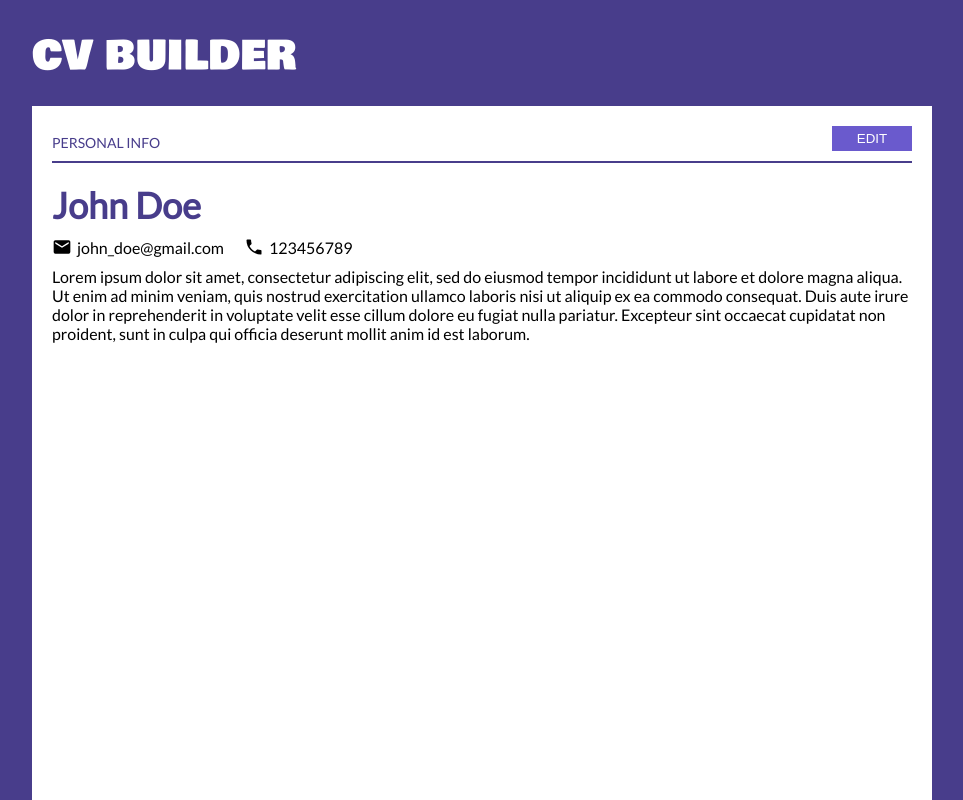
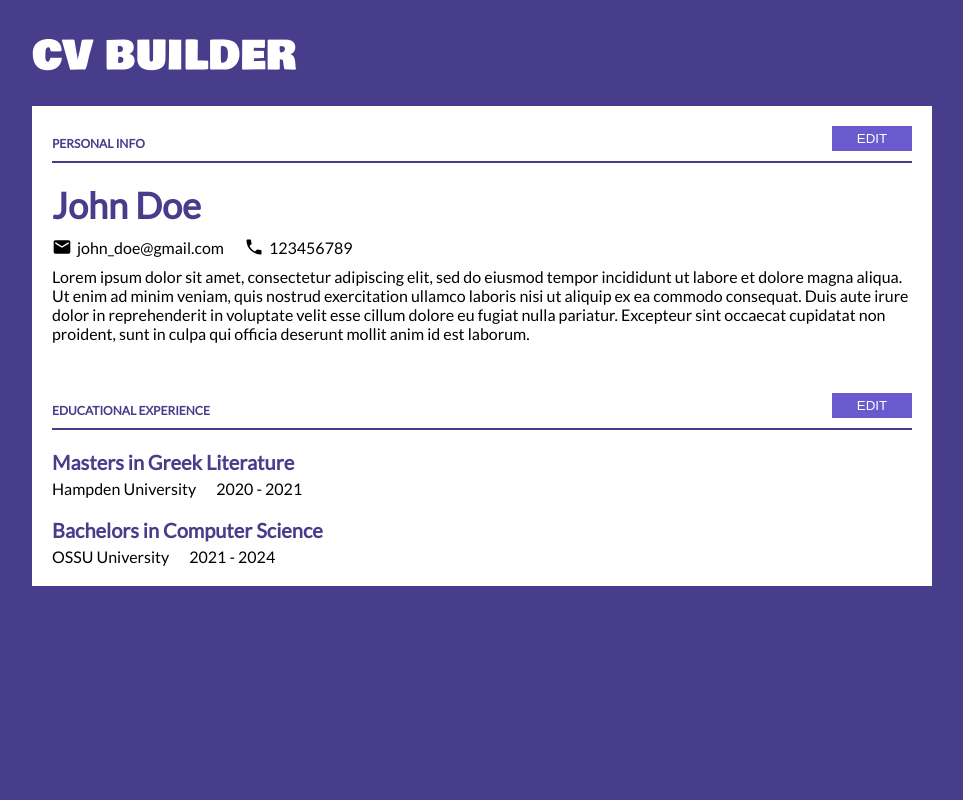
Before and after one commit to shukrirahmat/cv-application, a React (Vite) app: page / in a window 1280 px wide. Shown: the top 800 px of the page, without its empty margins (158-1121 px from the left). Built offline with nearby package versions, Linux system fonts and the light colour scheme.

Commit message:
added educational experiencecomponent

```diff
--- a/src/App.css
+++ b/src/App.css
@@ -25,9 +25,11 @@
 
 .maincontent {
   background-color: white;
-  min-height: 900px;
   margin-top: 20px;
   padding: 20px;
+  display: flex;
+  flex-direction: column;
+  gap: 50px;
 }
 
 .sectionhead {
@@ -38,8 +40,9 @@
 }
 
 .sectionhead p {
-  font-size: 14px;
+  font-size: 12px;
   color: darkslateblue;
+  font-weight: bold;
 }
 
 button {
@@ -135,3 +138,25 @@ button:hover {
   justify-content: end;
   gap: 20px;
 }
+
+.course {
+  font-size: 20px;
+  font-weight: bold;
+  color: darkslateblue;
+}
+
+.education {
+  display: flex;
+  flex-direction: column;
+  gap: 5px;
+}
+
+.schoolndate {
+  display: flex;
+  flex-direction: row;
+  gap: 20px
+}
+
+.educationalexp .sectiondata {
+  gap: 20px;
+}
--- /dev/null
+++ b/src/EducationalExp.jsx
@@ -0,0 +1,37 @@
+function EducationalExp() {
+  const initialdata = [
+    {id: 1, school: 'Hampden University', course: 'Masters in Greek Literature', start: 2020, end: 2021},
+    {id: 2, school: 'OSSU University', course: 'Bachelors in Computer Science', start: 2021, end: 2024},
+  ];
+
+  const isEdit = false;
+
+  const results = (
+    <div className="sectiondata">
+        {initialdata.map((data) => {
+            return (
+                <div className="education" key={data.id}>
+                    <p className="course">{data.course}</p>
+                    <div className="schoolndate">
+                        <p>{data.school}</p>
+                        <p>{data.start} - {data.end}</p>
+                    </div>
+                    </div>
+            )
+        })}
+    </div>
+  )
+
+  return (
+    <div className="educationalexp">
+      <div className="sectionhead">
+        <p>EDUCATIONAL EXPERIENCE</p>
+        <button>EDIT</button>
+      </div>
+      <hr></hr>
+      {isEdit? null : results}
+    </div>
+  );
+}
+
+export default EducationalExp;
--- a/src/MainContent.jsx
+++ b/src/MainContent.jsx
@@ -1,10 +1,12 @@
 import PersonalInfo from "./PersonalInfo";
+import EducationalExp from "./EducationalExp";
 
 function MainContent() {
 
   return (
     <div className="maincontent">
       <PersonalInfo/>
+      <EducationalExp/>
     </div>
   );
 }
```
